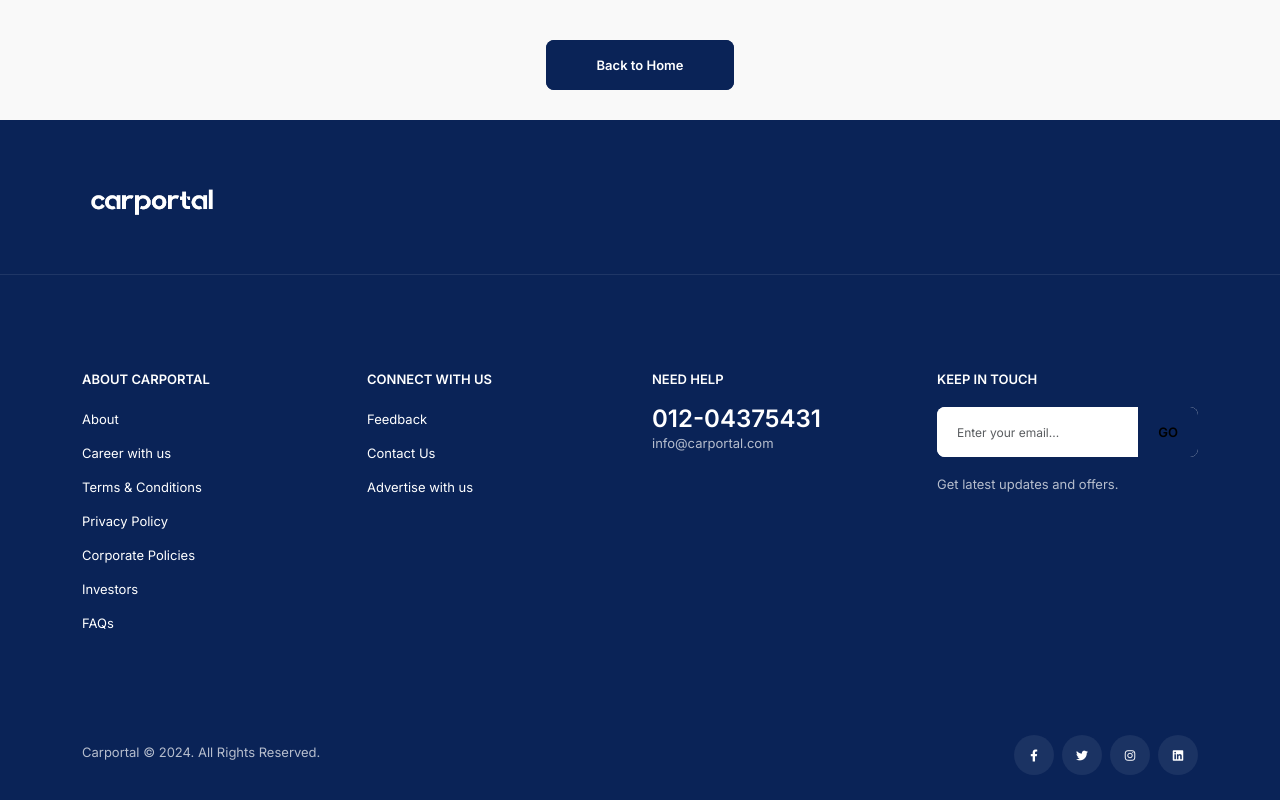
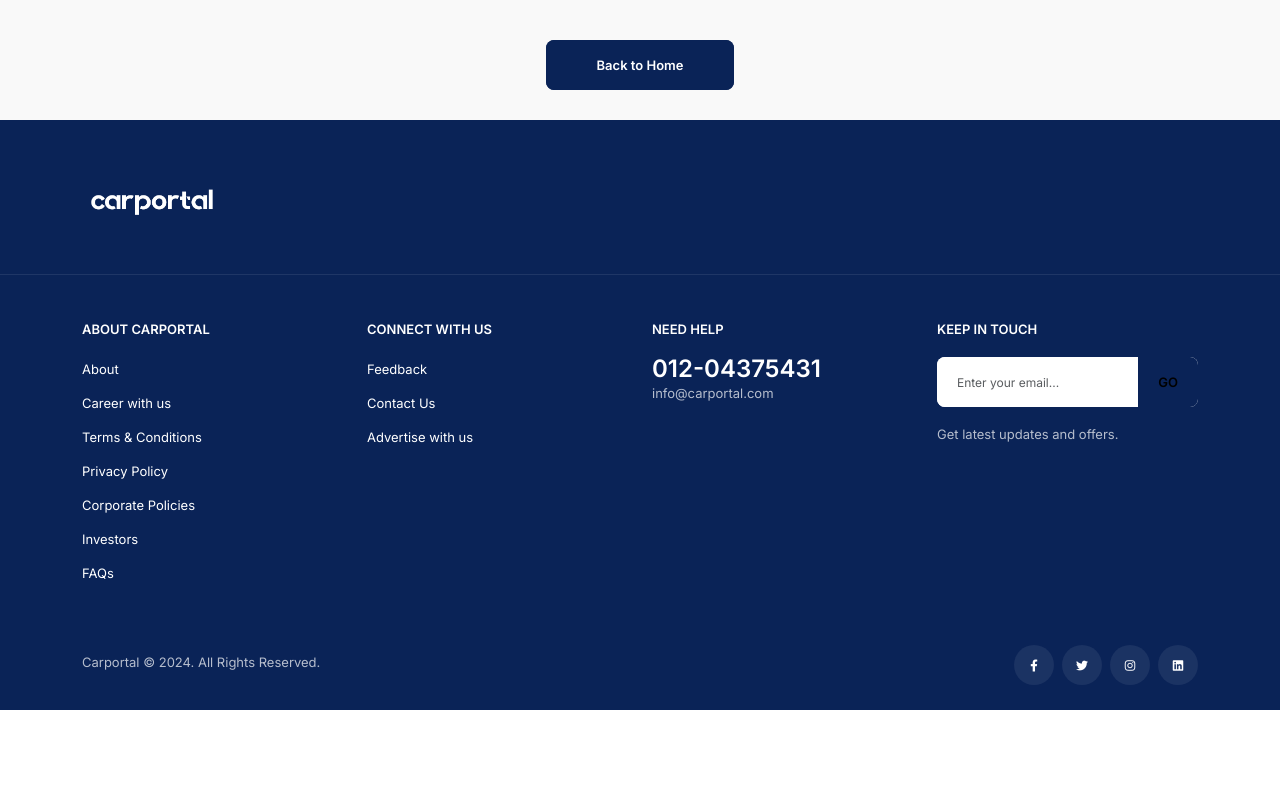
Before and after one commit to Carportal78/carportal-frontend, a Next.js app: page / in a window 1280 px wide. Shown: the part 488-1288 px from the top of the page. After the commit the page ends 1198 px from the top, so only its background shows below. Built offline with nearby package versions, Linux system fonts and the light colour scheme.

Commit message:
fix: footer fix

```diff
--- a/app/components/common/Footer.js
+++ b/app/components/common/Footer.js
@@ -36,7 +36,7 @@ const Footer = () => {
       {/* End .container */}
 
       <hr />
-      <div className="container pt80 pt20-sm pb70 pb0-sm">
+      <div className="container pt30 pt20-sm pb30 pb0-sm">
         <FooterItems />
         {/* End .row */}
       </div>
--- a/app/components/home/home-1/Footer.js
+++ b/app/components/home/home-1/Footer.js
@@ -35,7 +35,7 @@ const Footer = () => {
       {/* End .container */}
 
       <hr />
-      <div className="container pt80 pt20-sm pb70 pb0-sm">
+      <div className="container pt40 pt20-sm pb10 pb0-sm">
         <FooterItems />
         {/* End .row */}
       </div>
```
